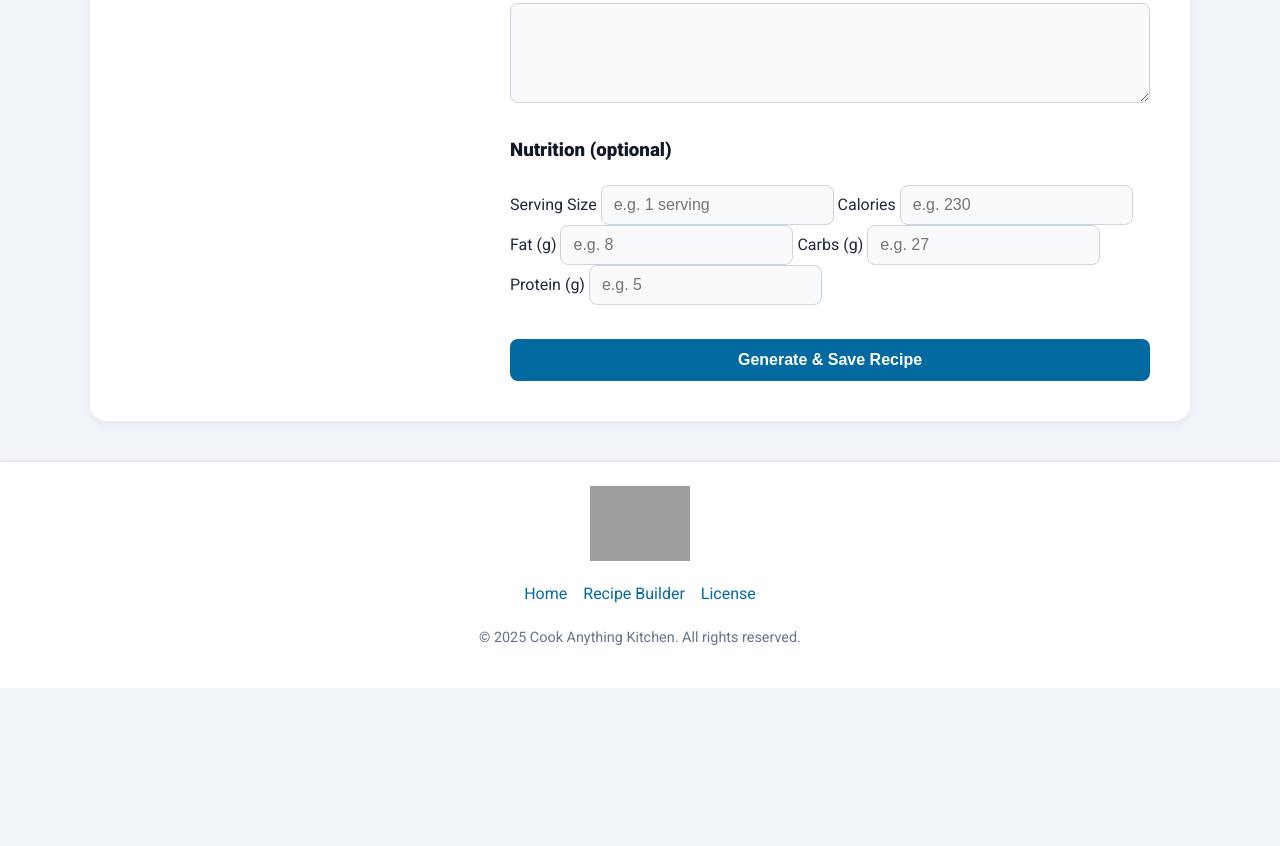
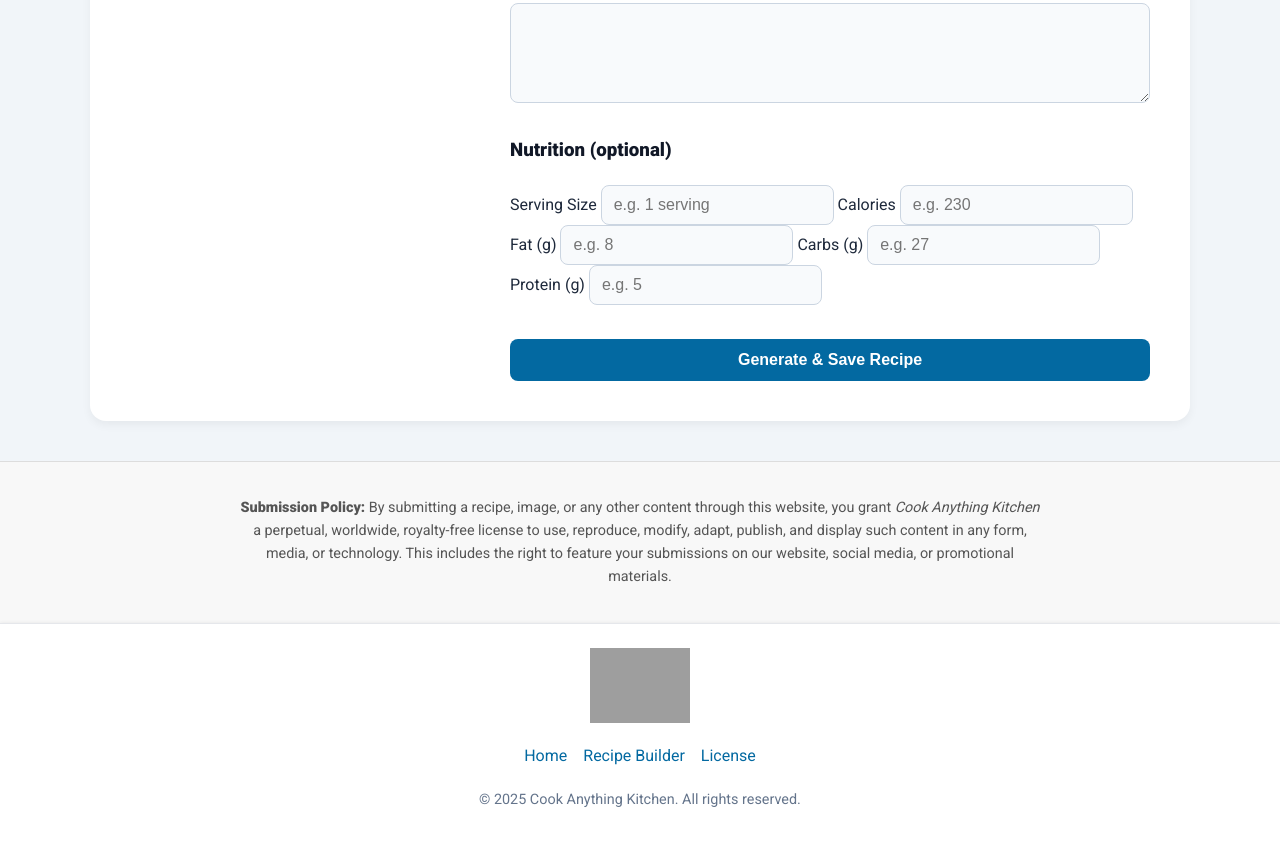
Before and after one commit to forr-white/odin-recipes, a plain HTML site: page recipe-builder.html in a window 1280 px wide. Shown: the part 1240-2086 px from the top of the page. Before the commit the page ends 1928 px from the top, so only its background shows below. Drawn offline with Linux system fonts and the light colour scheme; grey boxes are pictures that could not be loaded.

Commit message:
added a term of use statement

```diff
--- a/recipe-builder.html
+++ b/recipe-builder.html
@@ -167,6 +167,16 @@ function escapeHtml(str) {
 }
 </script>
 
+<footer class="legal-footer">
+  <div class="legal-content">
+    <p>
+      <strong>Submission Policy:</strong> By submitting a recipe, image, or any other content through this website,
+      you grant <em>Cook Anything Kitchen</em> a perpetual, worldwide, royalty-free license to use, reproduce,
+      modify, adapt, publish, and display such content in any form, media, or technology. This includes the right
+      to feature your submissions on our website, social media, or promotional materials.
+    </p>
+  </div>
+</footer>
 
 <footer class="footer">
   <div class="footer-content">
--- a/style.css
+++ b/style.css
@@ -193,6 +193,22 @@ section.cta{
 #generate-btn:hover{background:var(--accent-hover)}
 #generate-btn:active{transform:scale(0.98)}
 
+.legal-footer {
+  background-color: #f8f8f8;
+  padding: 20px;
+  margin-top: 40px;
+  text-align: center;
+  border-top: 1px solid #ddd;
+}
+
+.legal-footer .legal-content {
+  max-width: 800px;
+  margin: 0 auto;
+  font-size: 0.9rem;
+  color: #555;
+  line-height: 1.6;
+}
+
 /* ---------- 10. Footer ---------- */
 footer.footer{
   display:flex;flex-direction:column;align-items:center;justify-content:center;
```
